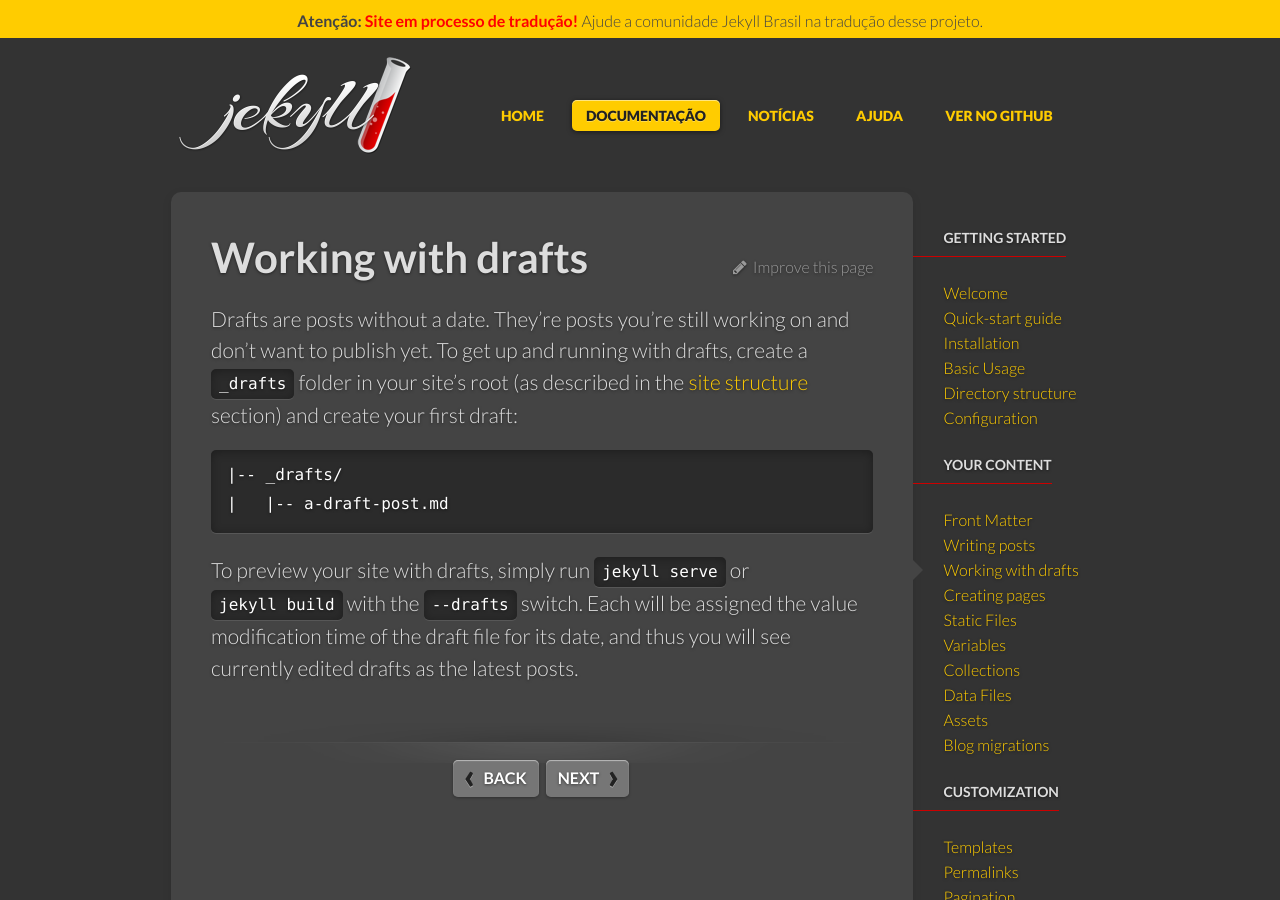
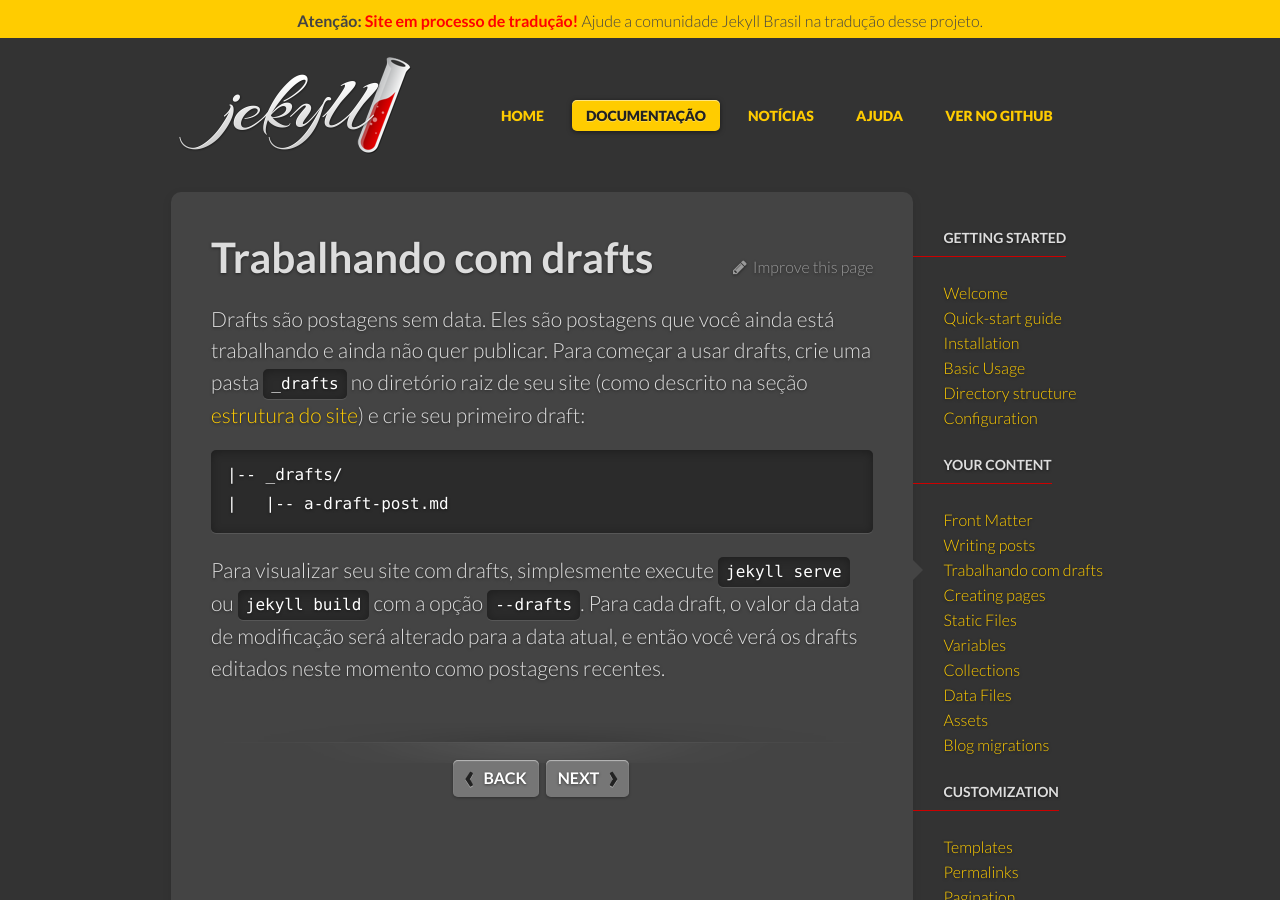
Before and after one commit to jekyll-brasil/jekyll-brasil.github.io, a Jekyll site: the page built from _docs/drafts.md, in a window 1280 px wide and 900 px high. Built offline with Jekyll 4.4.1, drawn with Linux system fonts in a browser that asks for light colours; comment, search, counter and statistics services are not loaded.

Commit message:
Tradução da página drafts

```diff
--- a/_docs/drafts.md
+++ b/_docs/drafts.md
@@ -1,20 +1,20 @@
 ---
 layout: docs
-title: Working with drafts
+title: Trabalhando com drafts
 permalink: /docs/drafts/
 ---
 
-Drafts are posts without a date. They're posts you're still working on and
-don't want to publish yet. To get up and running with drafts, create a
-`_drafts` folder in your site's root (as described in the [site structure](/docs/structure/) section) and create your
-first draft:
+Drafts são postagens sem data. Eles são postagens que você ainda está trabalhando e ainda
+não quer publicar. Para começar a usar drafts, crie uma pasta `_drafts`
+no diretório raiz de seu site (como descrito na seção [estrutura do site](/docs/structure/))
+e crie seu primeiro draft:
 
 {% highlight text %}
 |-- _drafts/
 |   |-- a-draft-post.md
 {% endhighlight %}
 
-To preview your site with drafts, simply run `jekyll serve` or `jekyll build`
-with the `--drafts` switch. Each will be assigned the value modification time
-of the draft file for its date, and thus you will see currently edited drafts
-as the latest posts.
+Para visualizar seu site com drafts, simplesmente execute `jekyll serve` ou
+`jekyll build` com a opção `--drafts`. Para cada draft, o valor da data de
+modificação será alterado para a data atual, e então você verá os drafts editados
+neste momento como postagens recentes.
```
